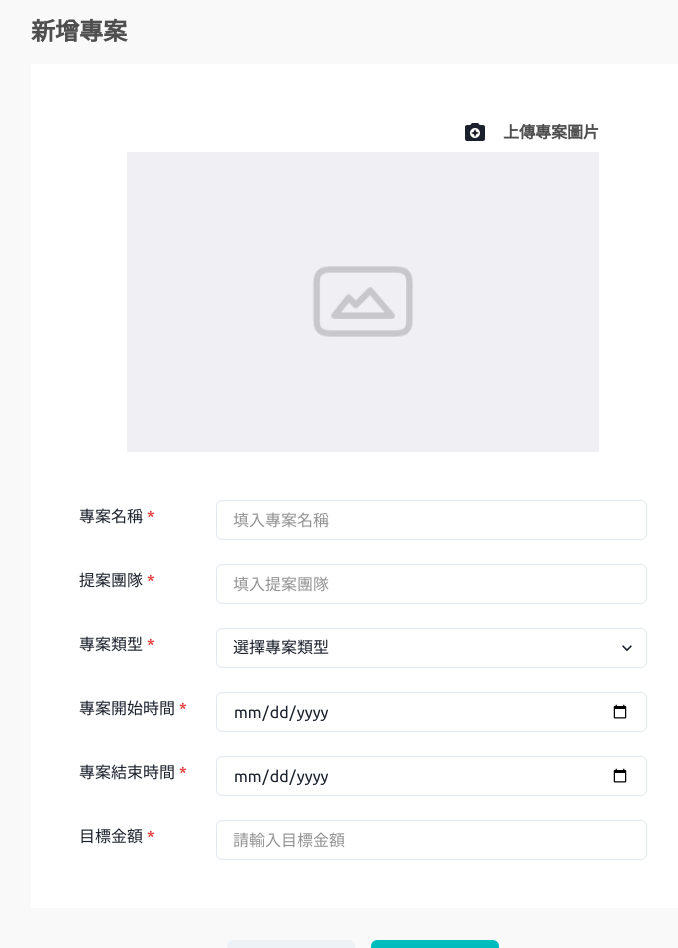
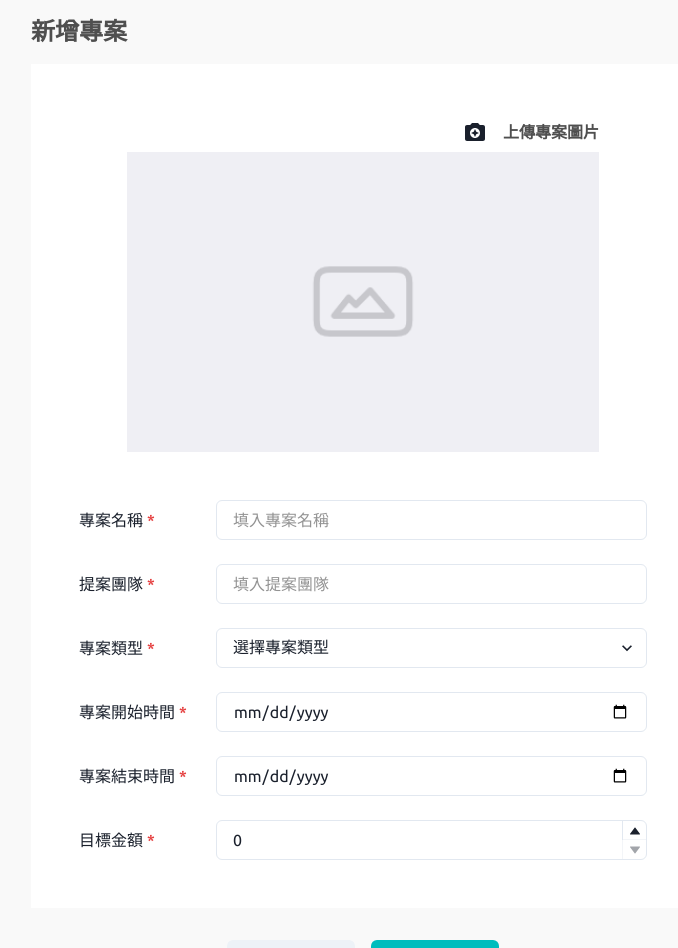
Before and after one commit to gn00678465/TripPlus-admin, a Next.js app: page /admin/project in a window 1280 px wide. Shown: the top 948 px of the page, without its empty margins (277-955 px from the left). Built offline with nearby package versions, Linux system fonts and the light colour scheme.

Commit message:
feat: 新增未選擇專案圖片錯誤與調整表單樣式

```diff
--- a/src/pages/admin/project/index.tsx
+++ b/src/pages/admin/project/index.tsx
@@ -13,6 +13,9 @@ import {
   Button,
   Center,
   Icon,
+  NumberInputStepper,
+  NumberIncrementStepper,
+  NumberDecrementStepper,
   useToast
 } from '@chakra-ui/react';
 import { useForm } from 'react-hook-form';
@@ -31,6 +34,7 @@ export default function AdminProject() {
   const { mutate } = useSWRConfig();
   const router = useRouter();
   const toast = useToast();
+  const [imgErr, setImgErr] = useState<boolean>(false);
 
   const { trigger } = useUploadImage();
 
@@ -46,11 +50,20 @@ export default function AdminProject() {
     handleSubmit,
     register,
     setValue,
+    getValues,
     formState: { errors }
-  } = useForm<Project.FormInputs>();
+  } = useForm<Project.FormInputs>({
+    defaultValues: {
+      target: 0
+    }
+  });
 
   async function onSubmit(formInput: Project.FormInputs) {
-    if (!file) return;
+    setImgErr(false);
+    if (!file) {
+      setImgErr(true);
+      return;
+    }
     const formData = new FormData();
 
     formData.append('file', file);
@@ -109,7 +122,7 @@ export default function AdminProject() {
           <Box as="form" onSubmit={handleSubmit(onSubmit)}>
             <div className="flex w-full flex-col gap-y-6 bg-white px-4 py-12 md:p-12">
               <Center px={{ base: 4, md: 12 }}>
-                <FormControl>
+                <FormControl isInvalid={imgErr}>
                   <p className="flex w-full items-center justify-end gap-x-4 py-2">
                     <Icon boxSize={6} as={MdCameraEnhance} />
                     <span className="font-semibold text-gray-500">
@@ -143,6 +156,9 @@ export default function AdminProject() {
                       }}
                     ></Input>
                   </FormLabel>
+                  {imgErr && (
+                    <FormErrorMessage>必須選擇專案圖片</FormErrorMessage>
+                  )}
                 </FormControl>
               </Center>
               <FormControl
@@ -150,12 +166,14 @@ export default function AdminProject() {
                 isRequired
                 display="flex"
                 alignItems="center"
+                isInvalid={!!errors.title}
               >
-                <FormLabel flexShrink={0} flexBasis="125px">
+                <FormLabel my={0} flexShrink={0} flexBasis="125px">
                   專案名稱
                 </FormLabel>
                 <Input
                   placeholder="填入專案名稱"
+                  flexBasis="calc(100% - 137px)"
                   {...register('title', {
                     required: '請填入專案名稱'
                   })}
@@ -166,12 +184,18 @@ export default function AdminProject() {
                   </FormErrorMessage>
                 )}
               </FormControl>
-              <FormControl isRequired display="flex" alignItems="center">
-                <FormLabel flexShrink={0} flexBasis="125px">
+              <FormControl
+                isRequired
+                display="flex"
+                alignItems="center"
+                isInvalid={!!errors.teamName}
+              >
+                <FormLabel my={0} flexShrink={0} flexBasis="125px">
                   提案團隊
                 </FormLabel>
                 <Input
                   placeholder="填入提案團隊"
+                  flexBasis="calc(100% - 137px)"
                   {...register('teamName', {
                     required: '請填入提案團隊'
                   })}
@@ -182,14 +206,21 @@ export default function AdminProject() {
                   </FormErrorMessage>
                 )}
               </FormControl>
-              <FormControl isRequired display="flex" alignItems="center">
-                <FormLabel flexShrink={0} flexBasis="125px">
+              <FormControl
+                isRequired
+                display="flex"
+                alignItems="center"
+                isInvalid={!!errors.category}
+              >
+                <FormLabel my={0} flexShrink={0} flexBasis="125px">
                   專案類型
                 </FormLabel>
                 <Select
                   placeholder="選擇專案類型"
+                  flexBasis="calc(100% - 137px)"
                   {...register('category', {
-                    required: '請選擇專案類型'
+                    required: '請選擇專案類型',
+                    valueAsNumber: true
                   })}
                 >
                   <option value={0}>社會計畫</option>
@@ -202,12 +233,18 @@ export default function AdminProject() {
                   </FormErrorMessage>
                 )}
               </FormControl>
-              <FormControl isRequired display="flex" alignItems="center">
-                <FormLabel flexShrink={0} flexBasis="125px">
+              <FormControl
+                isRequired
+                display="flex"
+                alignItems="center"
+                isInvalid={!!errors.startTime}
+              >
+                <FormLabel my={0} flexShrink={0} flexBasis="125px">
                   專案開始時間
                 </FormLabel>
                 <Input
                   placeholder="選擇專案開始時間"
+                  flexBasis="calc(100% - 137px)"
                   type="date"
                   {...register('startTime', {
                     required: '請選擇專案開始時間'
@@ -219,15 +256,30 @@ export default function AdminProject() {
                   </FormErrorMessage>
                 )}
               </FormControl>
-              <FormControl isRequired display="flex" alignItems="center">
-                <FormLabel flexShrink={0} flexBasis="125px">
+              <FormControl
+                isRequired
+                display="flex"
+                alignItems="center"
+                flexWrap="wrap"
+                isInvalid={!!errors.endTime}
+              >
+                <FormLabel my={0} flexShrink={0} flexBasis="125px">
                   專案結束時間
                 </FormLabel>
                 <Input
                   placeholder="專案結束時間"
+                  flexBasis="calc(100% - 137px)"
                   type="date"
                   {...register('endTime', {
-                    required: '專案結束時間'
+                    validate: {
+                      isRequired: (value) => !!value || '請選擇專案結束時間',
+                      isBefore: (value) => {
+                        return (
+                          dayjs(value).isAfter(getValues('startTime')) ||
+                          '專案結束時間不可早於專案開始時間'
+                        );
+                      }
+                    }
                   })}
                 />
                 {!!errors.endTime && (
@@ -236,20 +288,31 @@ export default function AdminProject() {
                   </FormErrorMessage>
                 )}
               </FormControl>
-              <FormControl isRequired display="flex" alignItems="center">
-                <FormLabel flexShrink={0} flexBasis="125px">
+              <FormControl
+                isRequired
+                display="flex"
+                alignItems="center"
+                isInvalid={!!errors.target}
+              >
+                <FormLabel my={0} flexShrink={0} flexBasis="125px">
                   目標金額
                 </FormLabel>
-                <NumberInput className="w-full">
+                <NumberInput
+                  className="w-full"
+                  flexBasis="calc(100% - 137px)"
+                  min={0}
+                >
                   <NumberInputField
                     placeholder="請輸入目標金額"
                     {...register('target', {
-                      required: '目標金額'
+                      required: '目標金額',
+                      valueAsNumber: true
                     })}
-                    onChange={(e) => {
-                      setValue('target', parseFloat(e.target.value));
-                    }}
                   />
+                  <NumberInputStepper>
+                    <NumberIncrementStepper />
+                    <NumberDecrementStepper />
+                  </NumberInputStepper>
                 </NumberInput>
                 {!!errors.target && (
                   <FormErrorMessage className="visible">
```
